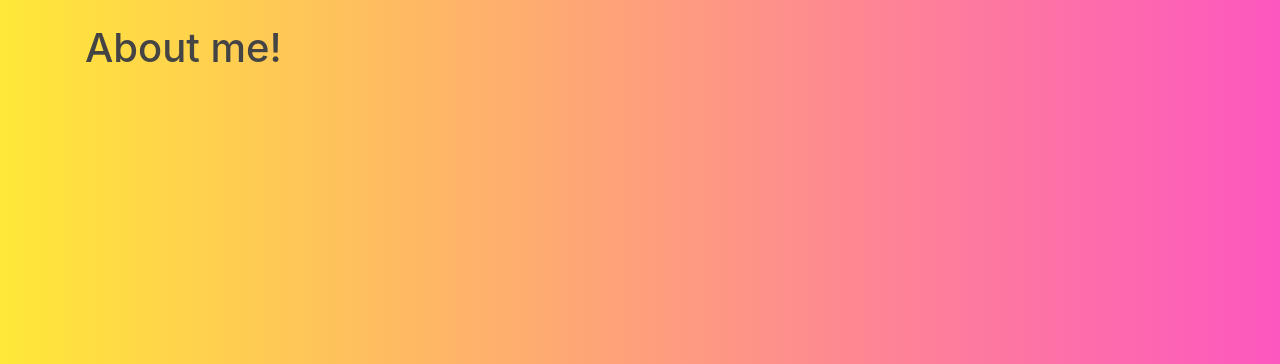
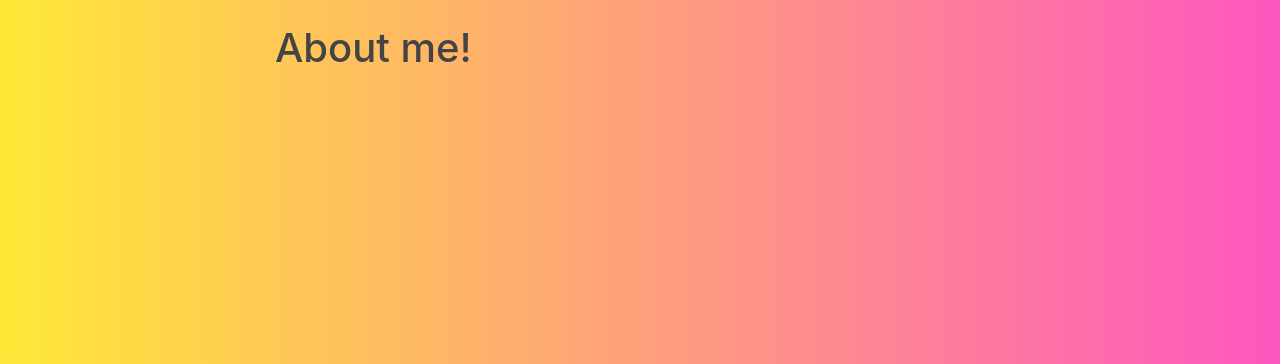
Before and after one commit to TomCastagnino/django_site, a Django app: page /blog/about/ in a window 1280 px wide. Shown: the part 56-420 px from the top of the page. Run offline with Django 3.2, Linux system fonts and the light colour scheme; parts of the project's set-up code (start-up, migrations or seed data) failed here and were passed over; some libraries are stand-ins or nearby versions.

Commit message:
style changes. Flexbox.

```diff
--- a/blog/templates/blog/base.html
+++ b/blog/templates/blog/base.html
@@ -55,6 +55,9 @@
 
 	<main role="main" class="container">
 	  <div class="row">
+	  	<div class="col-md-2">
+
+	    </div>
 	    <div class="col-md-8">
 	    	{% if messages %}
 	    		{% for message in messages %}
@@ -65,11 +68,10 @@
 	    	{% endif %}
 	    	{% block content %}{% endblock %}
 	    </div>
-	    <div class="col-md-4">
+	    <div class="col-md-2">
 
 	      </div>
 	    </div>
-	  </div>
 	</main>
 
 	<!-- Optional JavaScript -->
```
